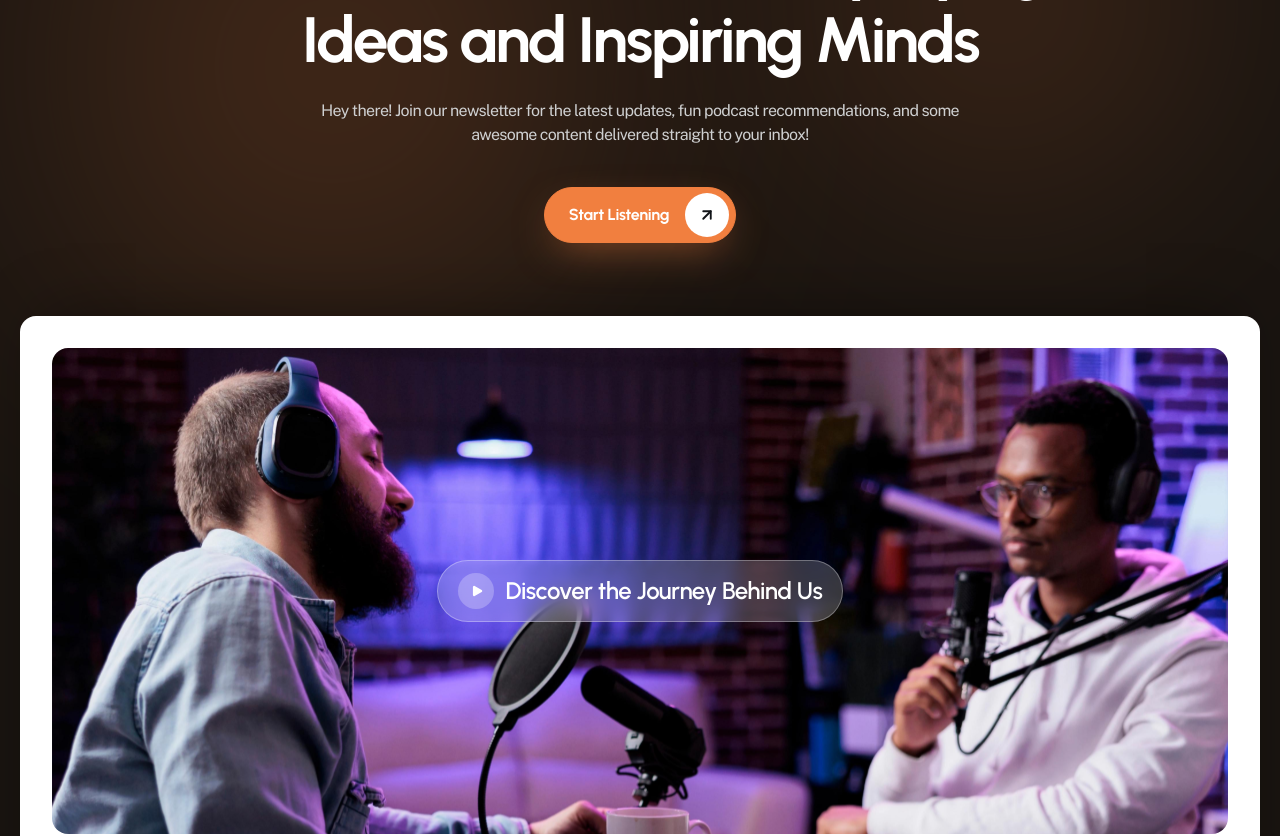
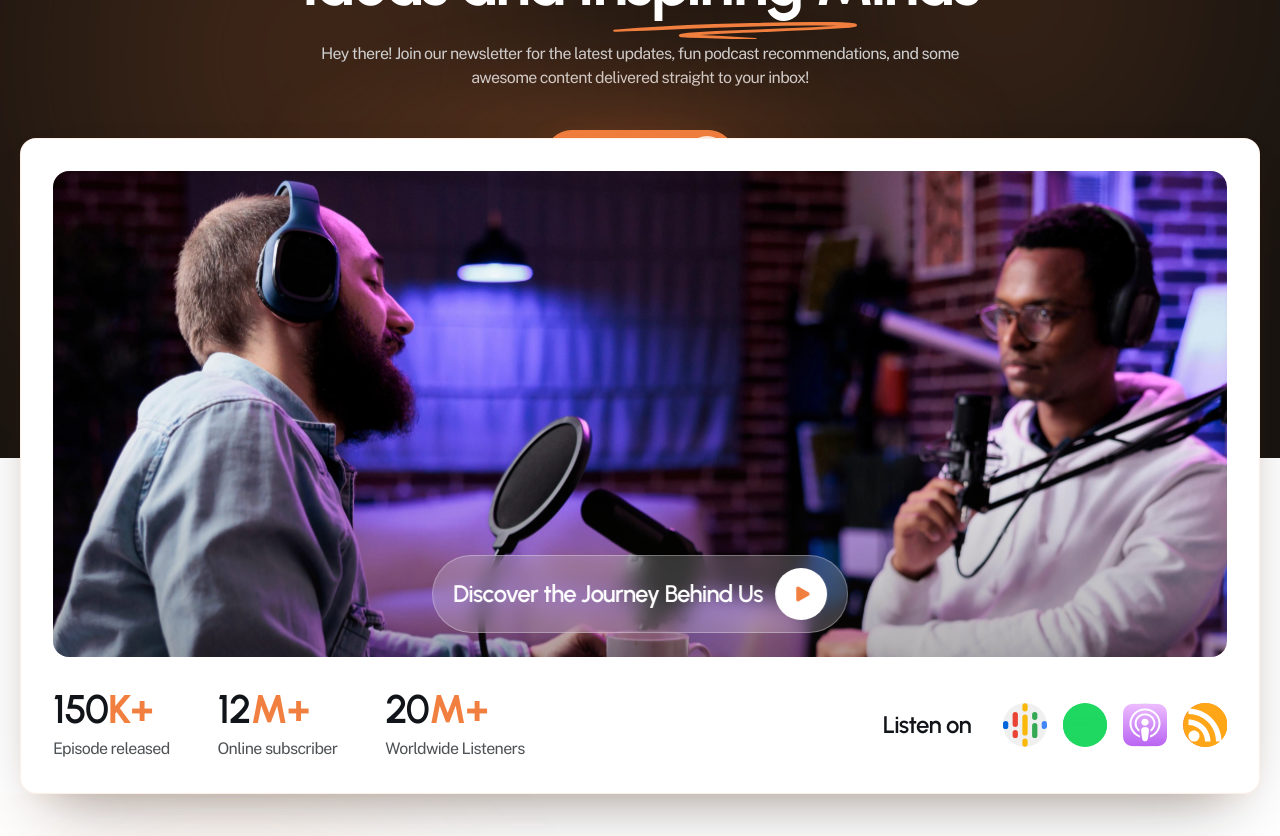
Before and after one commit to Rexzy2005/TYMP, a Next.js app: page /about in a window 1280 px wide. Shown: the part 260-1096 px from the top of the page. Built offline with nearby package versions, Linux system fonts and the light colour scheme.

Commit message:
new updates

```diff
--- a/src/app/globals.css
+++ b/src/app/globals.css
@@ -111,6 +111,43 @@ h6,
     box-shadow: 0 18px 40px -22px rgba(0, 0, 0, 0.55);
   }
 
+  /* Floating card: layered ambient + warm key shadow */
+  .shadow-card-float {
+    box-shadow:
+      0 32px 64px -30px rgba(25, 20, 16, 0.45),
+      0 14px 32px -20px rgba(241, 127, 63, 0.22);
+  }
+
+  /* Hover lift for floating cards — eased transform + deeper shadow */
+  .card-float-hover {
+    transition:
+      transform 0.55s cubic-bezier(0.22, 1, 0.36, 1),
+      box-shadow 0.55s cubic-bezier(0.22, 1, 0.36, 1);
+    will-change: transform;
+  }
+  .card-float-hover:hover {
+    transform: translateY(-6px);
+    box-shadow:
+      0 46px 84px -30px rgba(25, 20, 16, 0.5),
+      0 20px 44px -20px rgba(241, 127, 63, 0.34);
+  }
+
+  /* Gentle, slow glow pulse used behind floating cards */
+  @keyframes glowPulse {
+    0%,
+    100% {
+      opacity: 0.45;
+      transform: scale(1);
+    }
+    50% {
+      opacity: 0.8;
+      transform: scale(1.08);
+    }
+  }
+  .animate-glow-pulse {
+    animation: glowPulse 6s ease-in-out infinite;
+  }
+
   /* Soft orange radial for hero / category backgrounds */
   .bg-radial-orange {
     background-image: radial-gradient(
--- a/src/components/sections/AboutHero.tsx
+++ b/src/components/sections/AboutHero.tsx
@@ -4,6 +4,7 @@ import { Play } from "lucide-react";
 import { MotionSection } from "../ui/MotionSection";
 import { HeroCta } from "../ui/HeroCta";
 import { aboutHero, listenOn } from "@/lib/content";
+import { images } from "@/lib/assets";
 
 const TITLE_FONT = "var(--font-urbanist), Urbanist, sans-serif";
 const BODY_FONT = "var(--font-public-sans), Public Sans, sans-serif";
@@ -43,33 +44,44 @@ function GlowBlobs() {
 
 function GlassPlayPill({ label }: { label: string }) {
   return (
-    <div className="absolute inset-0 z-10 flex items-center justify-center" aria-hidden>
     <div
-        className="flex items-center gap-3 rounded-full px-5 py-3 backdrop-blur-md"
+      className="absolute left-1/2 bottom-6 z-10 flex -translate-x-1/2 items-center justify-between gap-3 rounded-full px-5 py-3 backdrop-blur-[10px]"
       style={{
         background: "rgba(255,255,255,0.2)",
         border: "1px solid rgba(255,255,255,0.3)",
+        maxWidth: "calc(100% - 32px)",
+        width: "max-content",
       }}
+      aria-hidden
     >
-        <span
-          className="grid size-9 shrink-0 place-items-center rounded-full"
-          style={{ background: "rgba(255,255,255,0.25)" }}
-        >
-          <Play size={14} fill="#FFFFFF" strokeWidth={0} className="ml-[2px] text-white" />
-        </span>
       <span
         style={{
           fontFamily: TITLE_FONT,
           fontWeight: 600,
           fontSize: 24,
           lineHeight: "28.8px",
-            letterSpacing: "-0.48px",
+          letterSpacing: "-0.72px",
           color: "#FFFFFF",
+          whiteSpace: "nowrap",
         }}
       >
         {label}
       </span>
-      </div>
+      <span
+        className="grid shrink-0 place-items-center rounded-full"
+        style={{
+          width: 52,
+          height: 52,
+          background: "#FFFFFF",
+        }}
+      >
+        <Play
+          size={20}
+          fill="#F17F3F"
+          strokeWidth={0}
+          style={{ marginLeft: 3 }}
+        />
+      </span>
     </div>
   );
 }
@@ -83,8 +95,8 @@ function HeroStats() {
             <span
               style={{
                 fontFamily: TITLE_FONT,
-                fontWeight: 700,
-                fontSize: "clamp(36px, 3.4vw, 48px)",
+                fontWeight: 600,
+                fontSize: 40,
                 lineHeight: 1,
                 letterSpacing: "-0.96px",
                 color: "#111418",
@@ -96,7 +108,7 @@ function HeroStats() {
               style={{
                 fontFamily: TITLE_FONT,
                 fontWeight: 700,
-                fontSize: "clamp(36px, 3.4vw, 48px)",
+                fontSize: 40,
                 lineHeight: 1,
                 letterSpacing: "-0.96px",
                 color: "#F17F3F",
@@ -124,26 +136,45 @@ function HeroStats() {
   );
 }
 
-/* "Listen on" + icons sit in ONE horizontal row (matches the design) */
 function ListenOn() {
   return (
-    <div className="flex items-center gap-8">
+    <div className="flex flex-col gap-3 sm:flex-row sm:items-center sm:gap-8">
       <span
         style={{
           fontFamily: TITLE_FONT,
           fontWeight: 600,
           fontSize: 24,
           lineHeight: "28.8px",
-          letterSpacing: "-0.48px",
+          letterSpacing: "-0.72px",
           color: "#111418",
         }}
       >
         Listen on
       </span>
-      <div className="flex items-center gap-4">
+      <div className="flex items-center gap-3 sm:gap-4">
         {listenOn.map((platform) => (
-          <span key={platform.name} className="relative size-11 shrink-0" title={platform.name}>
-            <Image src={platform.icon} alt={platform.name} fill className="object-contain" sizes="44px" />
+          <span
+            key={platform.name}
+            className="relative flex shrink-0 items-center justify-center rounded-full"
+            style={{
+              width: 44,
+              height: 44,
+              background:
+                platform.name === "Spotify"
+                  ? "#1ED760"
+                  : platform.name === "Pocket Casts"
+                  ? "#F17F3F"
+                  : "rgba(0,0,0,0.06)",
+            }}
+            title={platform.name}
+          >
+            <Image
+              src={platform.icon}
+              alt={platform.name}
+              fill
+              className="object-contain"
+              sizes="44px"
+            />
           </span>
         ))}
       </div>
@@ -152,17 +183,21 @@ function ListenOn() {
 }
 
 export function AboutHero() {
+  // Split the title into two lines: "Get to Know TYMP Amplifying" and "Ideas and Inspiring Minds"
+  const titleLine1 = "Get to Know TYMP Amplifying";
+  const titleLine2 = "Ideas and Inspiring Minds";
+
   return (
-    <section className="relative bg-podhub-ink">
-      {/* ── Dark hero — fills the viewport (≈100vh) ────────── */}
-      <div className="relative flex min-h-screen flex-col overflow-hidden bg-podhub-ink">
+    <section className="relative bg-white">
+      {/* ── Dark hero band ───────────────────────────────────────── */}
+      <div className="relative flex min-h-[80vh] flex-col overflow-hidden bg-podhub-ink">
         <GlowBlobs />
 
-        {/* Heading — held in the upper portion so the card can overlap below it */}
-        <div className="relative z-10 flex flex-1 flex-col items-center justify-center px-6 pb-[30vh] pt-28 text-center sm:px-8 lg:pt-32">
+        {/* Heading — centered in the upper portion */}
+        <div className="relative z-10 flex flex-1 flex-col items-center justify-center px-6 pb-[14vh] pt-28 text-center sm:px-8 lg:pb-[34vh] lg:pt-32">
           <MotionSection className="mx-auto w-full" style={{ maxWidth: 1050 }}>
+            {/* Title line 1 */}
             <h1
-              className="whitespace-pre-line"
               style={{
                 fontFamily: TITLE_FONT,
                 fontWeight: 700,
@@ -172,8 +207,35 @@ export function AboutHero() {
                 color: "#FFFFFF",
               }}
             >
-              {aboutHero.title}
+              {titleLine1}
             </h1>
+
+            {/* Title line 2 + underline */}
+            <div className="relative inline-block">
+              <h1
+                style={{
+                  fontFamily: TITLE_FONT,
+                  fontWeight: 700,
+                  fontSize: "clamp(34px, 5.5vw, 64px)",
+                  lineHeight: 1.2,
+                  letterSpacing: "-0.04em",
+                  color: "#FFFFFF",
+                }}
+              >
+                {titleLine2}
+              </h1>
+              {/* Wavy orange underline under "Inspiring" */}
+              <div className="pointer-events-none absolute" style={{ left: "46%", top: "100%", width: 244 }}>
+                <Image
+                  src={images.inspiredSectionLine}
+                  alt=""
+                  width={244}
+                  height={16}
+                  className="h-auto w-full object-contain"
+                />
+              </div>
+            </div>
+
             <p
               className="mx-auto mt-5"
               style={{
@@ -195,10 +257,21 @@ export function AboutHero() {
         </div>
       </div>
 
-      {/* ── White card — stacked onto the bottom of the dark hero ── */}
+      {/* ── White card — overlaps the hero's bottom edge ─────────── */}
       <MotionSection className="relative z-20 mx-auto w-full max-w-[1240px] px-4 sm:px-6 lg:px-0">
+        {/* Warm glow halo behind the card */}
         <div
-          className="-mt-20 rounded-[16px] bg-white p-4 shadow-[0_-24px_60px_-24px_rgba(0,0,0,0.4)] sm:-mt-24 sm:p-6 lg:-mt-[28vh] lg:p-8"
+          className="animate-glow-pulse pointer-events-none absolute left-1/2 top-0 z-0 h-[300px] w-[min(1000px,95%)] -translate-x-1/2 -translate-y-1/2"
+          style={{
+            background:
+              "radial-gradient(50% 50% at 50% 50%, rgba(241,127,63,0.5) 0%, rgba(241,127,63,0.15) 45%, rgba(241,127,63,0) 75%)",
+            filter: "blur(24px)",
+          }}
+          aria-hidden
+        />
+        <div
+          className="card-float-hover group relative -mt-16 rounded-[16px] bg-white p-4 shadow-card-float sm:-mt-20 sm:p-6 lg:-mt-[40vh] lg:p-8"
+          style={{ border: "1px solid rgba(241,127,63,0.12)" }}
         >
           {/* Image */}
           <div
@@ -209,9 +282,18 @@ export function AboutHero() {
               src={aboutHero.image}
               alt="TYMP podcast hosts recording a conversation"
               fill
-              className="object-cover"
+              className="object-cover transition-transform duration-[1.2s] ease-out group-hover:scale-[1.05]"
               sizes="(max-width: 1024px) 100vw, 1136px"
               priority
+            />
+            {/* Subtle depth gradient */}
+            <div
+              className="pointer-events-none absolute inset-0"
+              style={{
+                background:
+                  "linear-gradient(180deg, rgba(25,20,16,0) 55%, rgba(25,20,16,0.28) 100%)",
+              }}
+              aria-hidden
             />
             <GlassPlayPill label={aboutHero.glassPill} />
           </div>
--- a/src/components/sections/about/AboutFeatures.tsx
+++ b/src/components/sections/about/AboutFeatures.tsx
@@ -68,9 +68,9 @@ function FeatureCard({ icon, title, text }: { icon: string; title: string; text:
 function FeatureVisual() {
   return (
     <div className="relative mx-auto w-full max-w-[468px]">
-      {/* Squiggle doodle above the photo */}
+      {/* Squiggle doodle above the photo (hidden on mobile to avoid overflow) */}
       <div
-        className="pointer-events-none absolute"
+        className="pointer-events-none absolute hidden sm:block"
         style={{ left: "39%", top: -36, width: 91, height: 70 }}
       >
         <Image
@@ -82,9 +82,9 @@ function FeatureVisual() {
         />
       </div>
 
-      {/* Orange background shape behind photo */}
+      {/* Orange background shape behind photo (hidden on mobile to avoid overflow) */}
       <div
-        className="pointer-events-none absolute"
+        className="pointer-events-none absolute hidden sm:block"
         style={{ left: "12%", top: 47, width: 346, height: 349 }}
       >
         <Image
--- a/src/lib/assets.ts
+++ b/src/lib/assets.ts
@@ -46,6 +46,7 @@ export const images = {
   categoryEducation: asset("education.svg"),
   aboutHero: asset("aboutpage_hero_section_image.svg"),
   storyHighlight: asset("inspired.png"),
+  inspiredSectionLine: asset("inspired_section_line.svg"),
   approachImage: asset("Approach Image.png"),
   storyVector: asset("story_vector.svg"),
 };
```
Also changed, not shown: public/assets/inspired_section_line.svg (added). Lines whose indentation alone changed are shown as unchanged.
